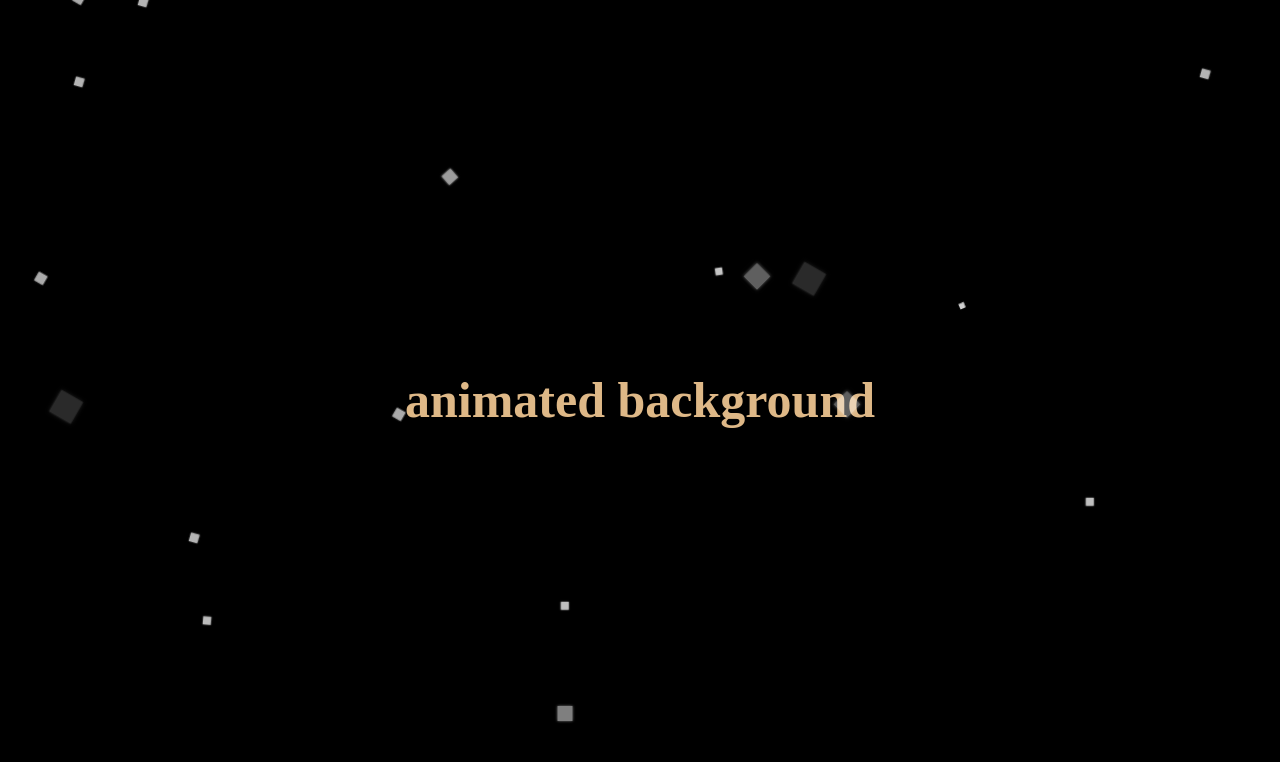
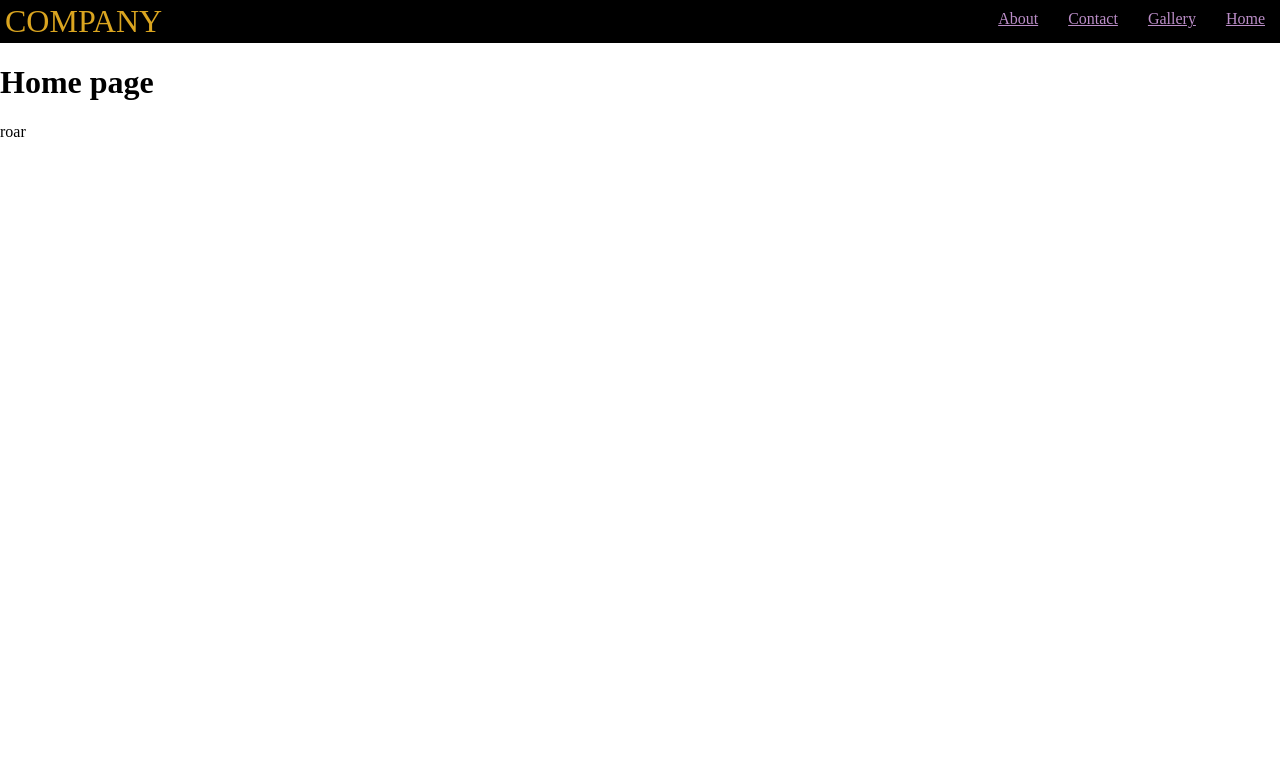
Before and after one commit to inakowo/jeanne_9b_14, a plain HTML site: page index.html in a window 1280 px wide. Drawn offline with Linux system fonts and the light colour scheme.

Commit message:
Add files via upload

```diff
--- a/index.html
+++ b/index.html
@@ -1,42 +1,21 @@
+<!DOCTYPE html>
 <html>
-
 <head>
-    <meta charset="GMT+7">
-    <title>Animated Background</title>
-    <link rel = "stylesheet" href="styles.css">
+        <title>top navigation</title>
+        <link rel="stylesheet" href="styles.css">
+</head>
 <body>
-    <div class = "wrapper">
-        <h2>Animated Background</h2>
-        <div class="box">
-            <div></div>
-            <div></div>
-            <div></div>
-            <div></div>
-            <div></div>
-            <div></div>
-            <div></div>
-            <div></div>
-            <div></div>
-            <div></div>
-            <div></div>
-            <div></div>
-            <div></div>
-            <div></div>
-            <div></div>
-            <div></div>
-            <div></div>
-            <div></div>
-            <div></div>
-            <div></div>
-            <div></div>
-
-
-
-        </div>
-    </div>
-
+    <header>
+        <span class="banner">COMPANY</span>
+        <nav>
+            <a href="#home">Home</a>
+            <a href="#news">Gallery</a>
+            <a href="#contact">Contact</a>
+            <a href="#about">About</a>
+        </nav>
+    </header>
+<h1 id="#home">Home page</h1>
+<p>roar</p>
 
 </body>
-
-</head>
 </html>
--- a/styles.css
+++ b/styles.css
@@ -1,145 +1,24 @@
 body{
-    margin:0;
-    padding:0;
+    margin: 0px;
 }
-.wrapper{
-    position: absolute;
+header{
+    display: flex;
+    justify-content: space-between;
+    background-color: black;
     width: 100%;
-    height: 100%;
-    overflow:hidden;
-    background: black;
 }
-h2{
-    font-family: inherit;
-    position: absolute;
-    top: 50%;
-    left: 50%;
-    transform: translate(-50%,-50%);
-    font-size: 50px;
-    font-weight: bold;
-    color:burlywood;
-    text-transform: lowercase;
-    margin: 0;
+nav a{
+    padding: 10px 15px;
+    color: rgb(187, 141, 199);
+    float: right;
+    font-size: medium;
 }
-.box div{
-    position: absolute;
-    width: 30px;
-    height: 30px;
-    background-color: white;
-    box-shadow: 0px 0px 5px white;
+nav a:hover{
+    background-color: grey;
 }
-.box div:nth-child(1){
-    top:0%;
-    left: 5%;
-    animation: animate 15s linear infinite;
+.banner{
+    padding: 3px 5px;
+    float: left;
+    color: goldenrod;
+    font-size: xx-large;
 }
-.box div:nth-child(2){
-    top:10%;
-    left: 5%;
-    animation: animate 17s linear infinite;
-}
-.box div:nth-child(3){
-    top:18%;
-    left: 32%;
-    animation: animate 5s linear infinite;
-}
-.box div:nth-child(4){
-    top:40%;
-    left: 58%;
-    animation: animate 8s linear infinite;
-}
-.box div:nth-child(5){
-    top:62%;
-    left: 84%;
-    animation: animate 20s linear infinite;
-}
-.box div:nth-child(6){
-    top:52%;
-    left: 30%;
-    animation: animate 15s linear infinite;
-}
-.box div:nth-child(7){
-    top:33%;
-    left: 55%;
-    animation: animate 22s linear infinite;
-}
-.box div:nth-child(8){
-    top:37%;
-    left: 74%;
-    animation: animate 27s linear infinite;
-}
-.box div:nth-child(9){
-    top:23%;
-    left: 34%;
-    animation: animate 13s linear infinite;
-}
-.box div:nth-child(10){
-    top:92%;
-    left: 43%;
-    animation: animate 10s linear infinite;
-}
-.box div:nth-child(11){
-    top:21%;
-    left: 143%;
-    animation: animate 14s linear infinite;
-}
-.box div:nth-child(12){
-    top:62%;
-    left: 4%;
-    animation: animate 6s linear infinite;
-}
-.box div:nth-child(13){
-    top:9%;
-    left: 93%;
-    animation: animate 17s linear infinite;
-}
-.box div:nth-child(14){
-    top:67%;
-    left: 14%;
-    animation: animate 17s linear infinite;
-}
-.box div:nth-child(15){
-    top:56%;
-    left: 105%;
-    animation: animate 13s linear infinite;
-}
-.box div:nth-child(16){
-    top:56%;
-    left: 65%;
-    animation: animate 8s linear infinite;
-}
-.box div:nth-child(17){
-    top:75%;
-    left: 43%;
-    animation: animate 4s linear infinite;
-}
-.box div:nth-child(18){
-    top: 46%;
-    left: 62%;
-    animation: animate 6s linear infinite;
-}
-.box div:nth-child(19){
-    top:77%;
-    left: 15%;
-    animation: animate 19s linear infinite;
-}
-.box div:nth-child(20){
-    top:35%;
-    left: 2%;
-    animation: animate 15s linear infinite;
-}
-.box div:nth-child(21){
-    top:0%;
-    left: 10%;
-    animation: animate 17s linear infinite;
-}
-@keyframes animate{
-    0%{
-        transform: scale(0) translateY(0) rotate(0);
-        opacity:1;
-    }
-    100%{
-        transform: scale(1) translateY(-150px) rotate(360deg);
-        opacity:0;
-    }
-}
```
